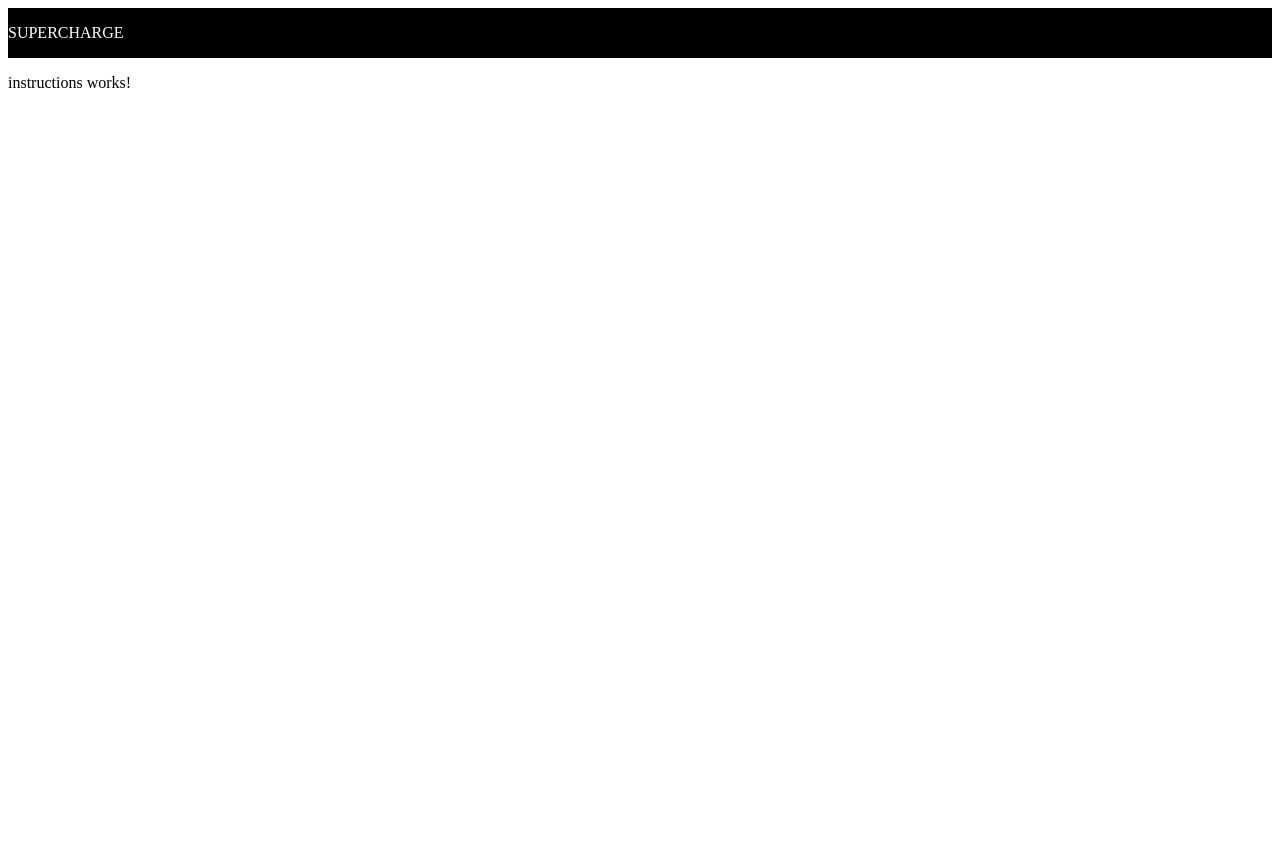
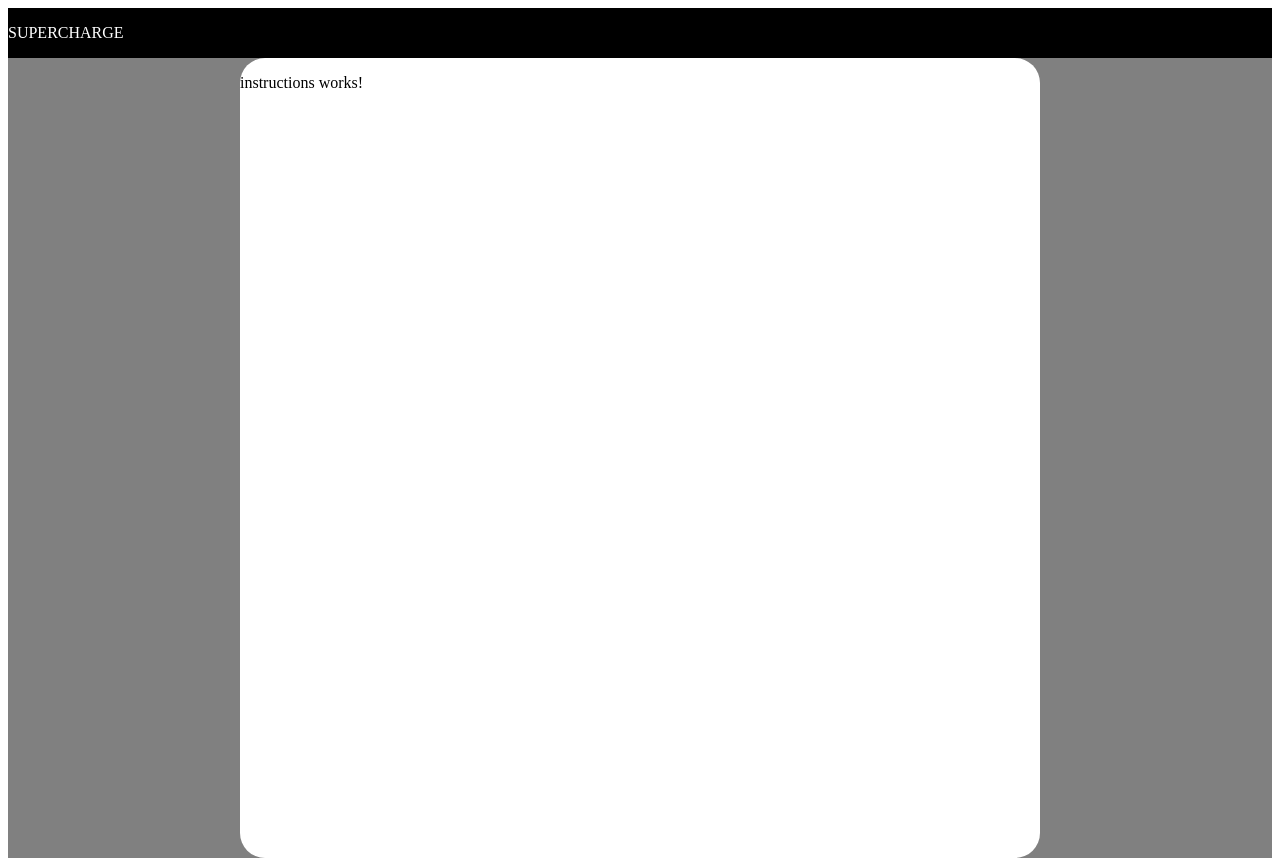
Before and after one commit to vargamateistvan/angular-hangman, an Angular app: page /instructions in a window 1280 px wide. Before the commit the page ends 800 px from the top, so only its background shows below. Built offline with nearby package versions, Linux system fonts and the light colour scheme.

Commit message:
Main design

```diff
--- a/src/app/app.component.html
+++ b/src/app/app.component.html
@@ -1,6 +1,8 @@
 <div id="main-page">
   <app-nav-bar></app-nav-bar>
-  <div id="container">
-    <router-outlet></router-outlet>
+  <div id="page">
+    <div id="router-container">
+      <router-outlet></router-outlet>
+    </div>
   </div>
 </div>
--- a/src/app/app.component.scss
+++ b/src/app/app.component.scss
@@ -0,0 +1,21 @@
+#main-page {
+  display: flex;
+  flex-direction: column;
+  min-height: 100vh;
+  background-color: gray;
+
+  #page {
+    display: flex;
+    flex-direction: row;
+    justify-content: center;
+    align-items: center;
+    flex: auto;
+
+    #router-container {
+      width: 50rem;
+      height: 50rem;
+      background-color: white;
+      border-radius: 25px;
+    }
+  }
+}
```
